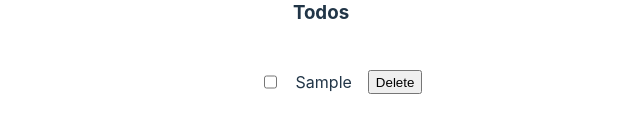
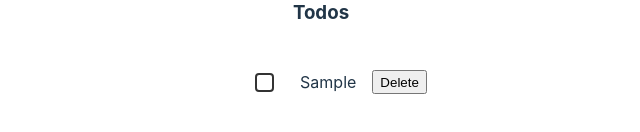
Before and after one commit to Junior-dev-Track/16-react-todolist-Miqi007, a React (Vite) app: page / in a window 1280 px wide. Both pictures are taken after typing "Sample" into the empty fields and a click on the input "Add task". Shown: the part 476-608 px from the top of the page, without its empty margins (319-959 px from the left). Built offline with nearby package versions, Linux system fonts and the light colour scheme.

Commit message:
Style checkbox

```diff
--- a/src/App.css
+++ b/src/App.css
@@ -66,6 +66,71 @@ hr {
     input:hover {
       cursor: pointer;
     }
+
+    /* Checkbox style */
+    .custom-checkbox {
+      display: inline-flex;
+      align-items: center;
+      cursor: pointer;
+      user-select: none;
+      color: #333;
+      transition: color 0.3s;
+    }
+
+    .custom-checkbox input[type="checkbox"] {
+      display: none;
+    }
+
+    .custom-checkbox .checkmark {
+      width: 15px;
+      height: 15px;
+      border: 2px solid #333;
+      border-radius: 4px;
+      display: flex;
+      align-items: center;
+      justify-content: center;
+      margin-right: 10px;
+      transition: background-color 0.3s, border-color 0.3s, transform 0.3s;
+      transform-style: preserve-3d;
+    }
+
+    .custom-checkbox .checkmark::before {
+      content: "\2713";
+      font-size: 16px;
+      color: transparent;
+      transition: color 0.3s, transform 0.3s;
+    }
+
+    .custom-checkbox input[type="checkbox"]:checked+.checkmark {
+      background-color: #333;
+      border-color: #333;
+      transform: scale(1.1) rotateZ(360deg) rotateY(360deg);
+    }
+
+    .custom-checkbox input[type="checkbox"]:checked+.checkmark::before {
+      color: #fff;
+    }
+
+    .custom-checkbox:hover {
+      color: #666;
+    }
+
+    .custom-checkbox:hover .checkmark {
+      border-color: #666;
+      background-color: #f0f0f0;
+      transform: scale(1.05);
+    }
+
+    .custom-checkbox input[type="checkbox"]:focus+.checkmark {
+      box-shadow: 0 0 3px 2px rgba(0, 0, 0, 0.2);
+      outline: none;
+    }
+
+    .custom-checkbox .checkmark,
+    .custom-checkbox input[type="checkbox"]:checked+.checkmark {
+      transition: background-color 1.3s, border-color 1.3s, color 1.3s, transform 0.3s;
+    }
+
   }
 
 }
--- a/src/components/ToDoList.jsx
+++ b/src/components/ToDoList.jsx
@@ -3,7 +3,10 @@ export default function ToDoList({ todoInfos, checkbox, deleteTodo }) {
     //render
     return (
         <li key={todoInfos.id} >
-            <input type="checkbox" name="myCheckBox" checked={todoInfos.isChecked} onChange={() => checkbox(todoInfos.id)} />
+            <label class="custom-checkbox">
+                <input type="checkbox" name="myCheckBox" checked={todoInfos.isChecked} onChange={() => checkbox(todoInfos.id)} />
+                <span class="checkmark"></span>
+            </label>
             <span style={{ textDecoration: todoInfos.isChecked ? 'line-through' : 'none' }}>{todoInfos.title}</span>
             <button onClick={() => deleteTodo(todoInfos.id)}>Delete</button>
         </li>
```
